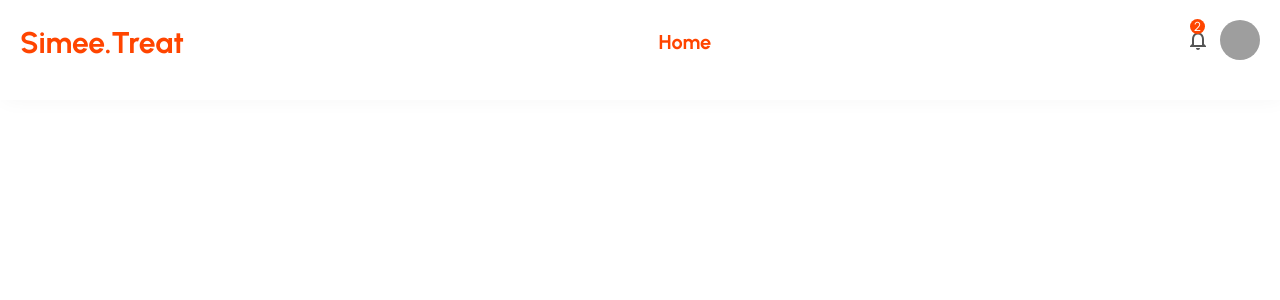
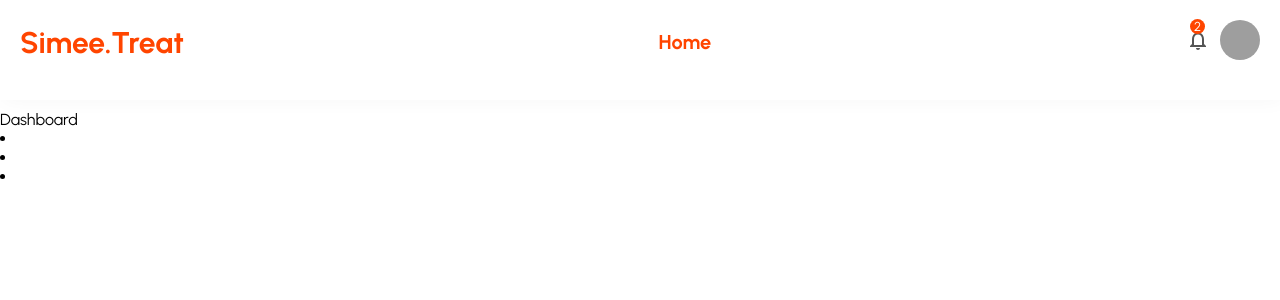
Before and after one commit to stivex001/Simee-treat-Admin, a React (Create React App) app: page / in a window 1280 px wide. Shown: the top 300 px of the page. Built offline with nearby package versions, Linux system fonts and the light colour scheme; grey boxes are pictures that could not be loaded.

Commit message:
implemented sidebar component

```diff
--- /dev/null
+++ b/src/components/sidebar/Sidebar.jsx
@@ -0,0 +1,27 @@
+import styled from "styled-components";
+
+const Container = styled.div`
+flex: 1;
+`;
+const Wrapper = styled.div``;
+const Menu = styled.div``;
+const Title = styled.div``;
+
+const Sidebar = () => {
+  return (
+    <Container>
+        <Wrapper>
+    <Menu>
+    <Title>Dashboard</Title>
+    <Menu>
+        <li></li>
+        <li></li>
+        <li></li>
+    </Menu>
+    </Menu>
+    </Wrapper>
+    </Container>
+  )
+}
+
+export default Sidebar
--- a/src/components/topbar/topbar.styles.js
+++ b/src/components/topbar/topbar.styles.js
@@ -5,6 +5,9 @@ export const Container = styled.div`
   height: 100px;
   background: white;
   box-shadow: 3px 0px 20px rgba(0, 0, 0, 0.04);
+  position: sticky;
+  top: 0;
+  z-index: 999;
 `;
 export const Wrapper = styled.div`
   display: flex;
--- a/src/pages/home/Home.jsx
+++ b/src/pages/home/Home.jsx
@@ -1,14 +1,24 @@
 import styled from "styled-components";
+import Sidebar from "../../components/sidebar/Sidebar";
 import Topbar from "../../components/topbar/Topbar";
+import Main from "../main/Main";
 
-const Container = styled.div``;
+const Container = styled.div`
+display: flex;
+margin-top: 10px;
+`;
 
 const Home = () => {
   return (
-    <Container>
+    <>
       <Topbar />
-    </Container>
-  )
-}
 
-export default Home
+      <Container>
+        <Sidebar />
+        <Main />
+      </Container>
+    </>
+  );
+};
+
+export default Home;
--- /dev/null
+++ b/src/pages/main/Main.jsx
@@ -0,0 +1,14 @@
+import styled from "styled-components";
+
+const Container = styled.div`
+  flex: 4;
+`;
+
+
+const Main = () => {
+  return <Container>
+
+  </Container>;
+};
+
+export default Main;
```
